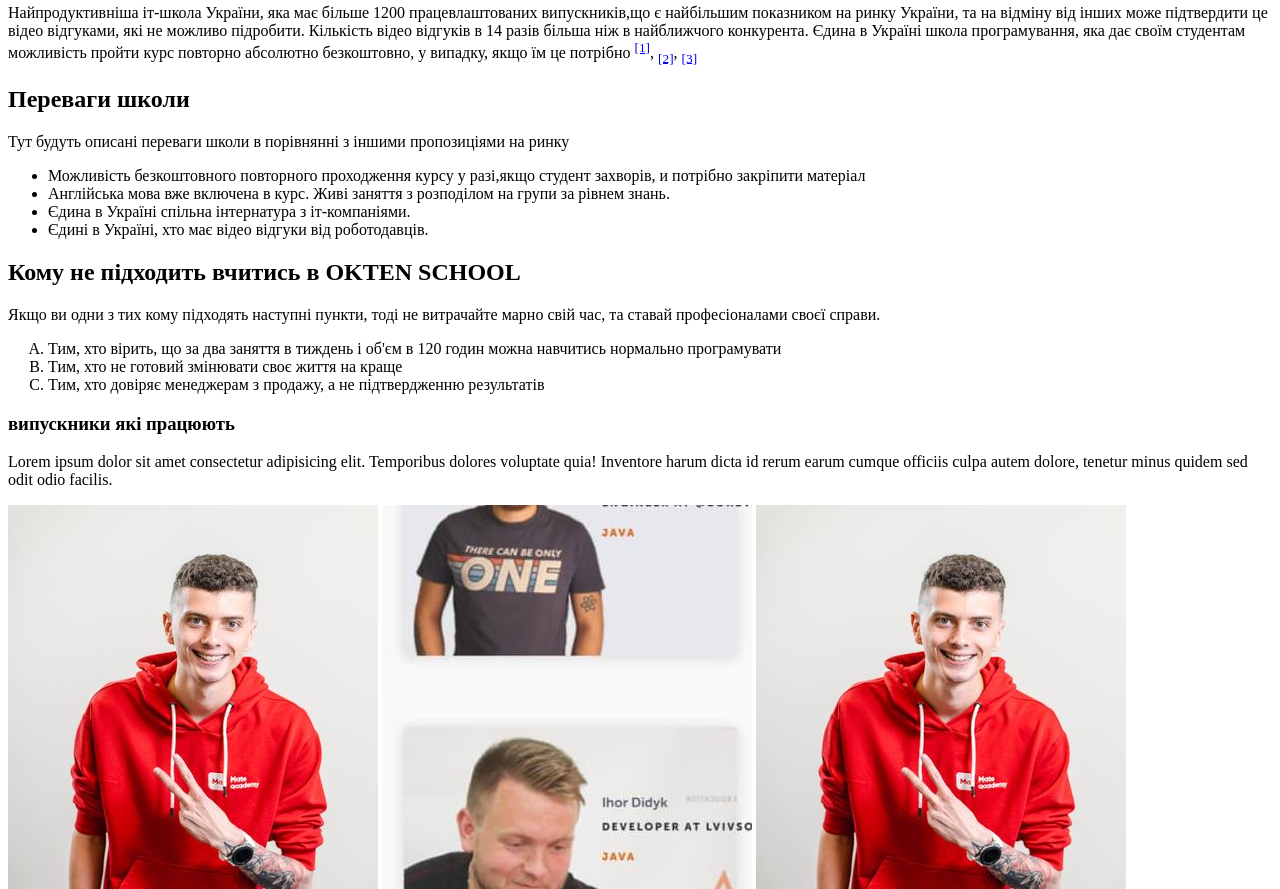
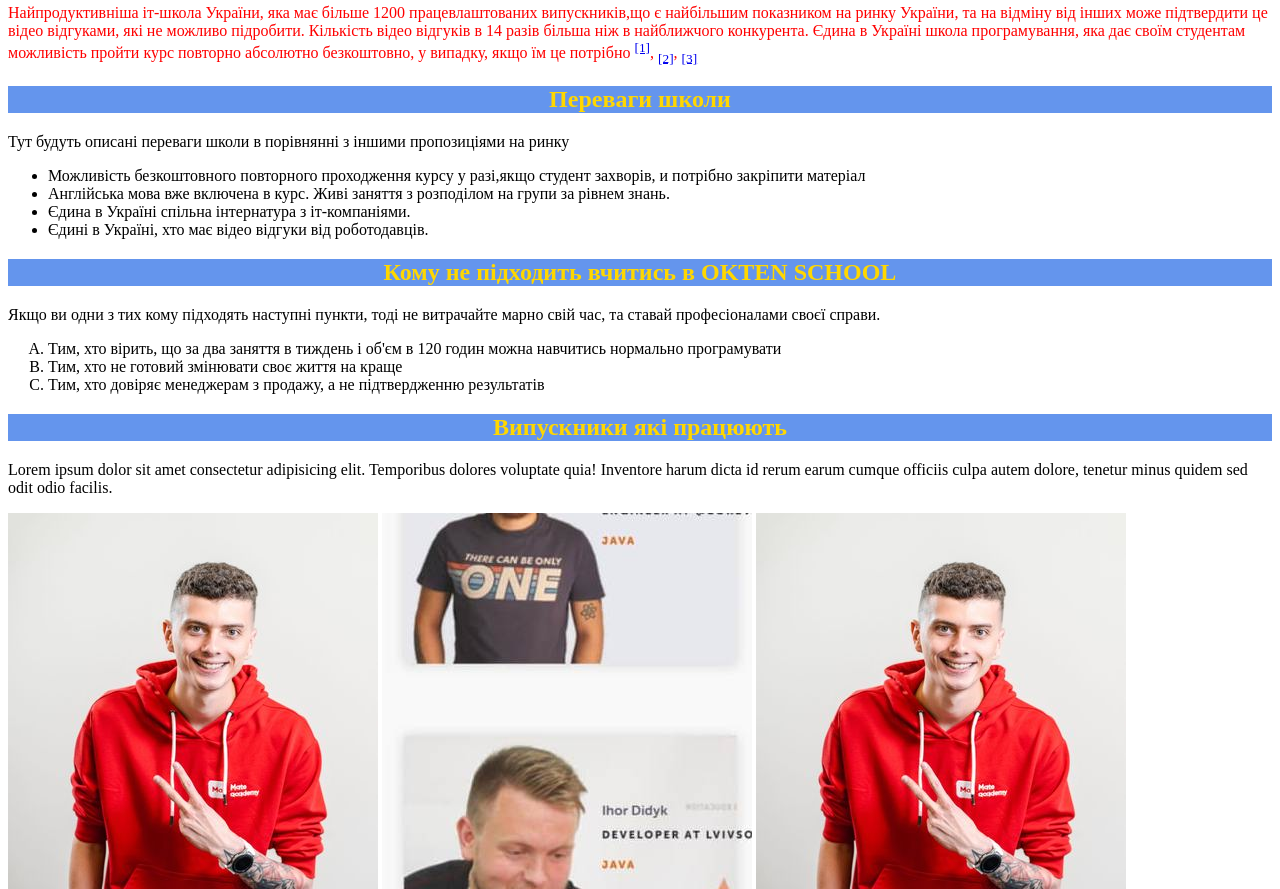
Before and after one commit to Filain/otwHtml, a plain HTML site: page index.html in a window 1280 px wide. Shown: the part 396-1285 px from the top of the page. Drawn offline with Linux system fonts and the light colour scheme.

Commit message:
4/ riznovydy CSS

```diff
--- a/index.html
+++ b/index.html
@@ -6,19 +6,34 @@
     <meta http-equiv="X-UA-Compatible" content="IE=edge">
     <meta name="viewport" content="width=device-width, initial-scale=1.0">
     <title>Okten school</title>
+    <!-- тут приєднуємо файл мейн css -->
+    <link rel="stylesheet" href="styles/main.css">
+    <!-- тут можна писати Internal (внутрішній) стилі  -->
+    <!-- <style>
+    h2{
+        background: yellow;
+    }
+    </style> -->
 </head>
 
 <body>
+    <div>
         <h1>Okten school</h1>
         <img src="https://owu.com.ua/image/logo/webp/Blue-Big-Bird-Final-Logo.webp" alt="Залупа">
-    <p> Найпродуктивніша іт-школа України, яка має більше 1200 працевлаштованих випускників,що є найбільшим показником
+        <p class="xxx"> Найпродуктивніша іт-школа України, яка має більше 1200 працевлаштованих випускників,що є найбільшим
+            показником
             на ринку України, та на відміну від інших може підтвердити це відео відгуками, які не можливо підробити.
-        Кількість відео відгуків в 14 разів більша ніж в найближчого конкурента. Єдина в Україні школа програмування,
-        яка дає своїм студентам можливість пройти курс повторно абсолютно безкоштовно, у випадку, якщо їм це потрібно
+            Кількість відео відгуків в 14 разів більша ніж в найближчого конкурента. Єдина в Україні школа
+            програмування,
+            яка дає своїм студентам можливість пройти курс повторно абсолютно безкоштовно, у випадку, якщо їм це
+            потрібно
             <sup><a href="#link1">[1]</a></sup>,
             <sub><a href="#link2">[2]</a></sub>,
             <sub><a href="#link3">[3]</a></sub>
         </p>
+    </div>
+
+    <div>
         <h2>Переваги школи</h2>
         <p>Тут будуть описані переваги школи в порівнянні з іншими пропозиціями на ринку</p>
         <ul>
@@ -29,6 +44,11 @@
             <li>Єдина в Україні спільна інтернатура з іт-компаніями.</li>
             <li>Єдині в Україні, хто має відео відгуки від роботодавців.</li>
         </ul>
+    </div>
+    <div>
+        <!-- Варіант писати тут. Найсильніша стилізація. -->
+        <!-- <h2 style="background: cornflowerblue;">Кому не підходить вчитись в OKTEN SCHOOL</h2> -->
+
         <h2>Кому не підходить вчитись в OKTEN SCHOOL</h2>
         <p> Якщо ви одни з тих кому підходять наступні пункти, тоді не витрачайте марно свій час, та ставай
             професіоналами своєї справи.</p>
@@ -38,21 +58,31 @@
             <li>Тим, хто не готовий змінювати своє життя на краще</li>
             <li>Тим, хто довіряє менеджерам з продажу, а не підтвердженню результатів</li>
         </ol>
-    <h3>випускники які працюють</h3>
-    <p>Lorem ipsum dolor sit amet consectetur adipisicing elit. Temporibus dolores voluptate quia! Inventore harum dicta
+    </div>
+    <div>
+        <h2>Випускники які працюють</h2>
+        <p>Lorem ipsum dolor sit amet consectetur adipisicing elit. Temporibus dolores voluptate quia! Inventore harum
+            dicta
             id rerum earum cumque officiis culpa autem dolore, tenetur minus quidem sed odit odio facilis.</p>
         <img src="images/1.jpg" alt="то перший чувак">
         <img src="images/2.jpg" alt="то другий чувак">
         <img src="images/1.jpg" alt="">
+    </div>
     <h3>відео</h3>
-    <iframe width="560" height="315" src="https://www.youtube.com/embed/qenCu3_xyLQ" title="YouTube video player" frameborder="0" allow="accelerometer; autoplay; clipboard-write; encrypted-media; gyroscope; picture-in-picture; web-share" allowfullscreen></iframe>
+    <iframe width="560" height="315" src="https://www.youtube.com/embed/qenCu3_xyLQ" title="YouTube video player"
+        frameborder="0"
+        allow="accelerometer; autoplay; clipboard-write; encrypted-media; gyroscope; picture-in-picture; web-share"
+        allowfullscreen></iframe>
     <h3>Джерела</h3>
     <ol type="1">
         <li id="link1"><a href="https://owu.com.ua/">Cайт</a></li>
         <li id="link2"><a href="https://alerts.in.ua/">Facebook</a></li>
         <li id="link3"><a href="https://deepstatemap.live/#6/47.227/35.837">Youtube</a></li>
     </ol>
-    <iframe src="https://www.google.com/maps/embed?pb=!1m14!1m8!1m3!1d6676.712772232916!2d23.997419203485034!3d49.81944524354576!3m2!1i1024!2i768!4f13.1!3m3!1m2!1s0x473ae7568c7de6c3%3A0x89e99366e4f9dcc6!2z0JPQvtGA0ZbRhdC-0LLQuNC5INCz0LDQuQ!5e0!3m2!1suk!2sua!4v1675255966439!5m2!1suk!2sua" width="600" height="400" style="border:0;" allowfullscreen="" loading="lazy" referrerpolicy="no-referrer-when-downgrade"></iframe>
+    <iframe
+        src="https://www.google.com/maps/embed?pb=!1m14!1m8!1m3!1d6676.712772232916!2d23.997419203485034!3d49.81944524354576!3m2!1i1024!2i768!4f13.1!3m3!1m2!1s0x473ae7568c7de6c3%3A0x89e99366e4f9dcc6!2z0JPQvtGA0ZbRhdC-0LLQuNC5INCz0LDQuQ!5e0!3m2!1suk!2sua!4v1675255966439!5m2!1suk!2sua"
+        width="600" height="400" style="border:0;" allowfullscreen="" loading="lazy"
+        referrerpolicy="no-referrer-when-downgrade"></iframe>
 </body>
 
 </html>
--- /dev/null
+++ b/styles/main.css
@@ -0,0 +1,9 @@
+h2 {
+    background: cornflowerblue;
+text-align: center;
+color: gold;
+}
+
+.xxx {
+    color: red;
+}
```
Lines whose indentation alone changed are shown as unchanged.
